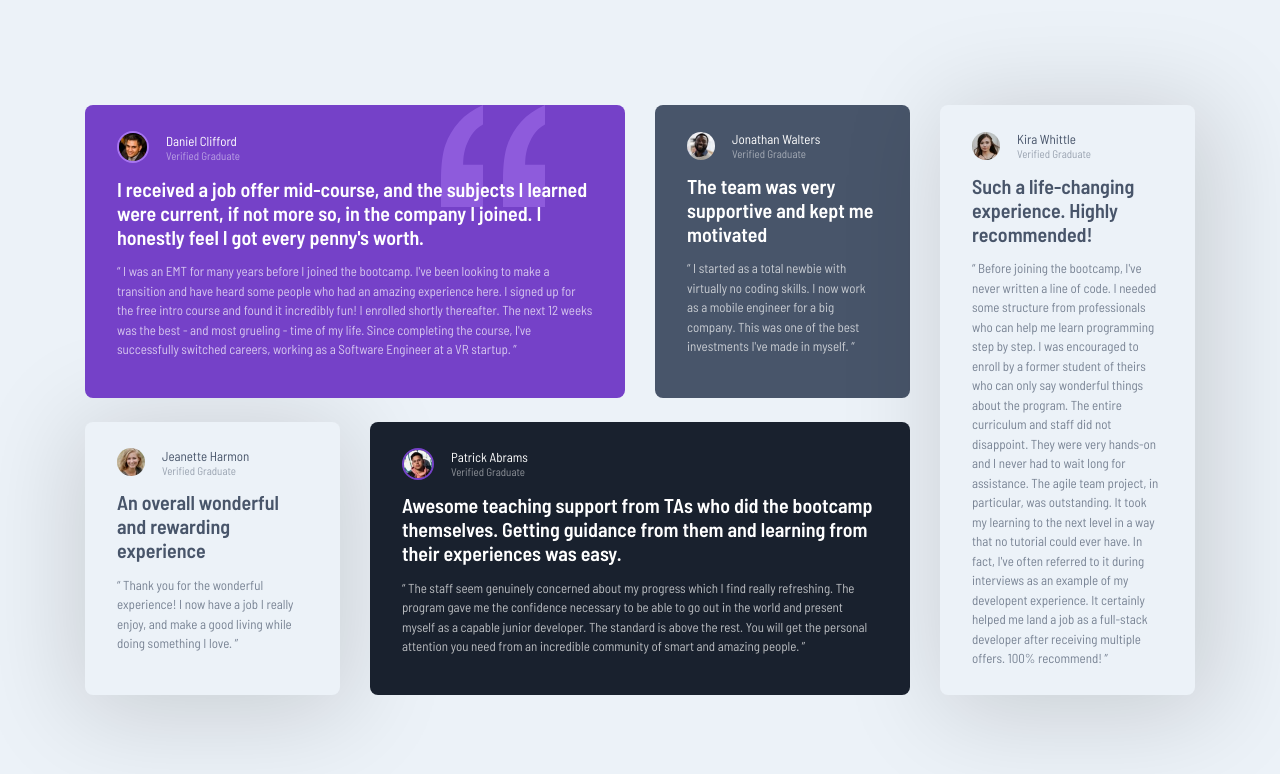
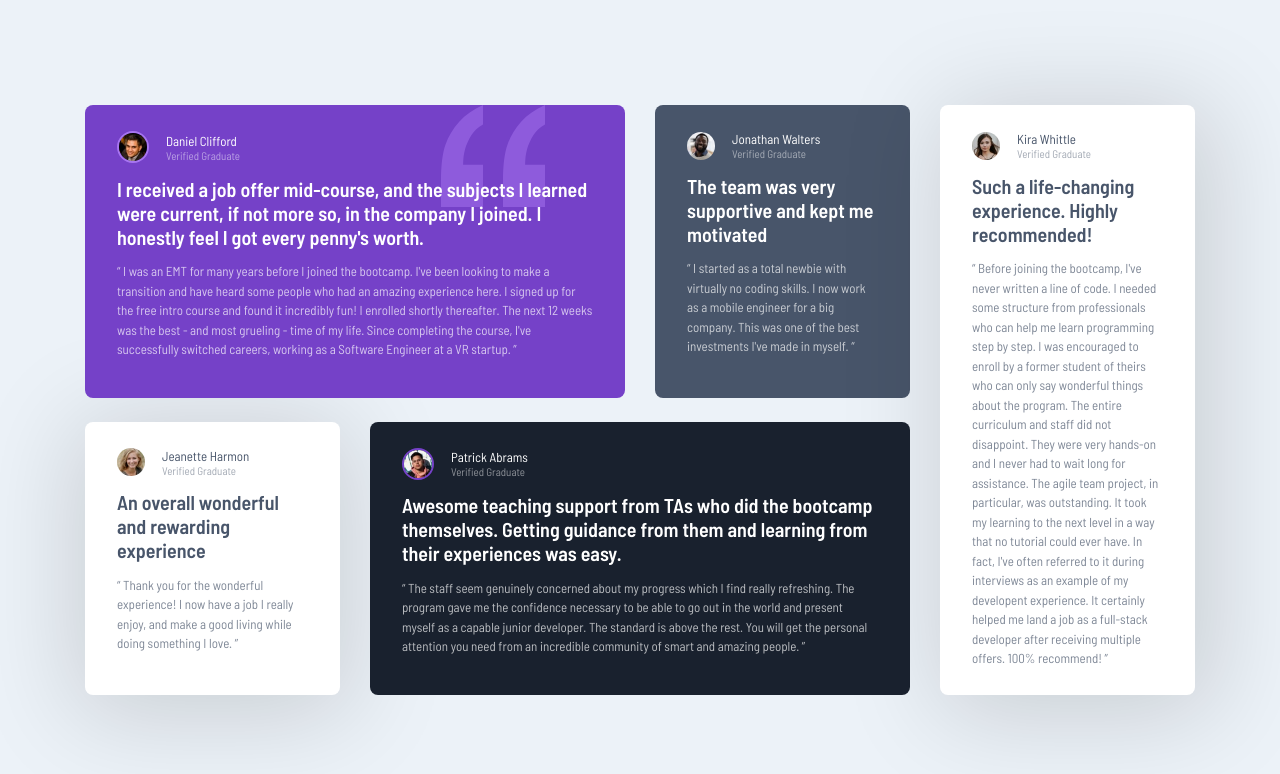
Before and after one commit to AdamullaOsas/TestimonialsGrid, a plain HTML site: page index.html in a window 1280 px wide. Drawn offline with Linux system fonts and the light colour scheme.

Commit message:
last touches

```diff
--- a/styles.css
+++ b/styles.css
@@ -24,9 +24,6 @@ body {
 }
 
 .container {
-    /* min-height: 572px;
-    min-width: 1110px; */
-
     display: grid;
     grid-template-columns: repeat(4, auto);
     grid-template-rows: repeat(2, auto);
@@ -77,6 +74,8 @@ body {
     opacity: 70%;
     line-height: 1.5;
     letter-spacing: 0;
+
+    margin-bottom: 0;
 }
 
 #one {
@@ -96,13 +95,13 @@ body {
     grid-row: 1/3;
     grid-column: 4;
 
-    background-color: #ecf2f8;
+    background-color: white;
     color: hsl(217, 19%, 35%);
 
     box-shadow: 10px 10px 100px 10px rgba(0, 0, 0, 0.15);
 }
 #four {
-    background-color: #ecf2f8;
+    background-color: white;
     color: hsl(217, 19%, 35%);
 
     box-shadow: 0px 10px 100px 10px rgba(0, 0, 0, 0.15);
```
